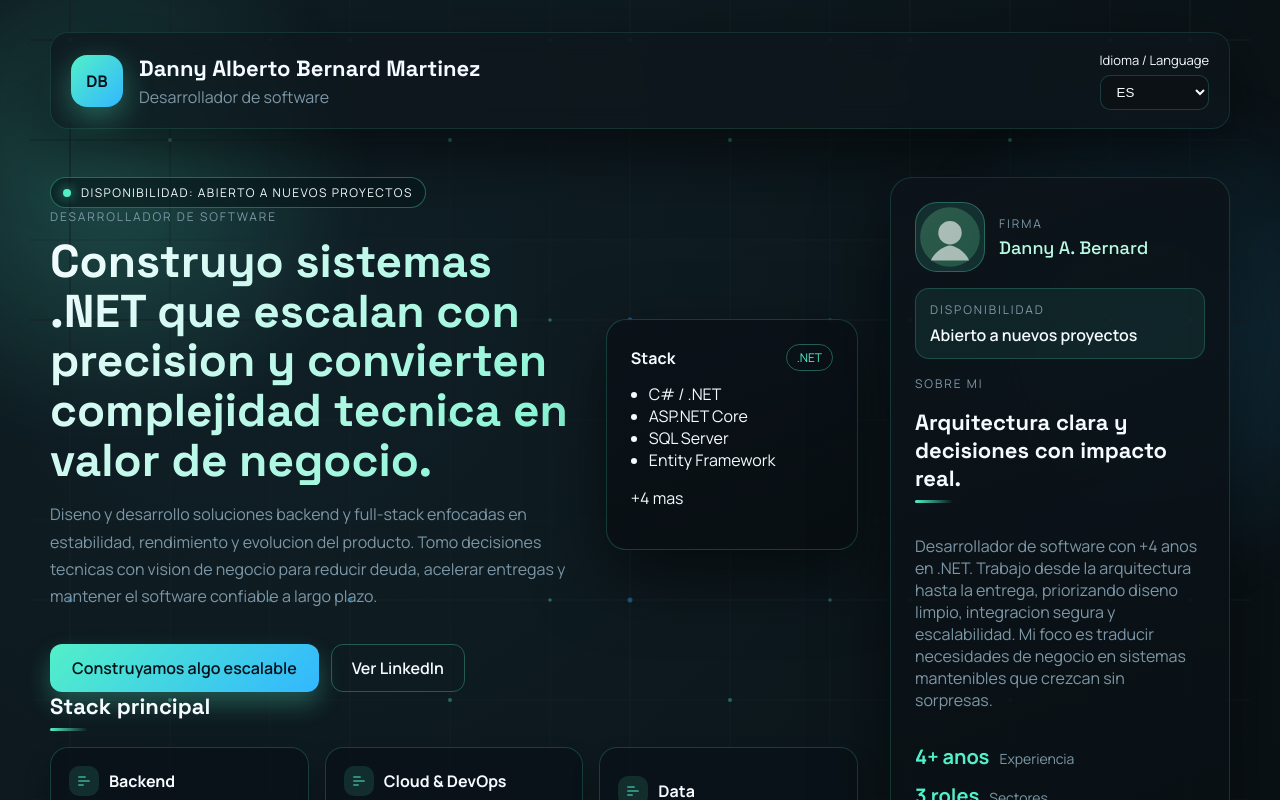
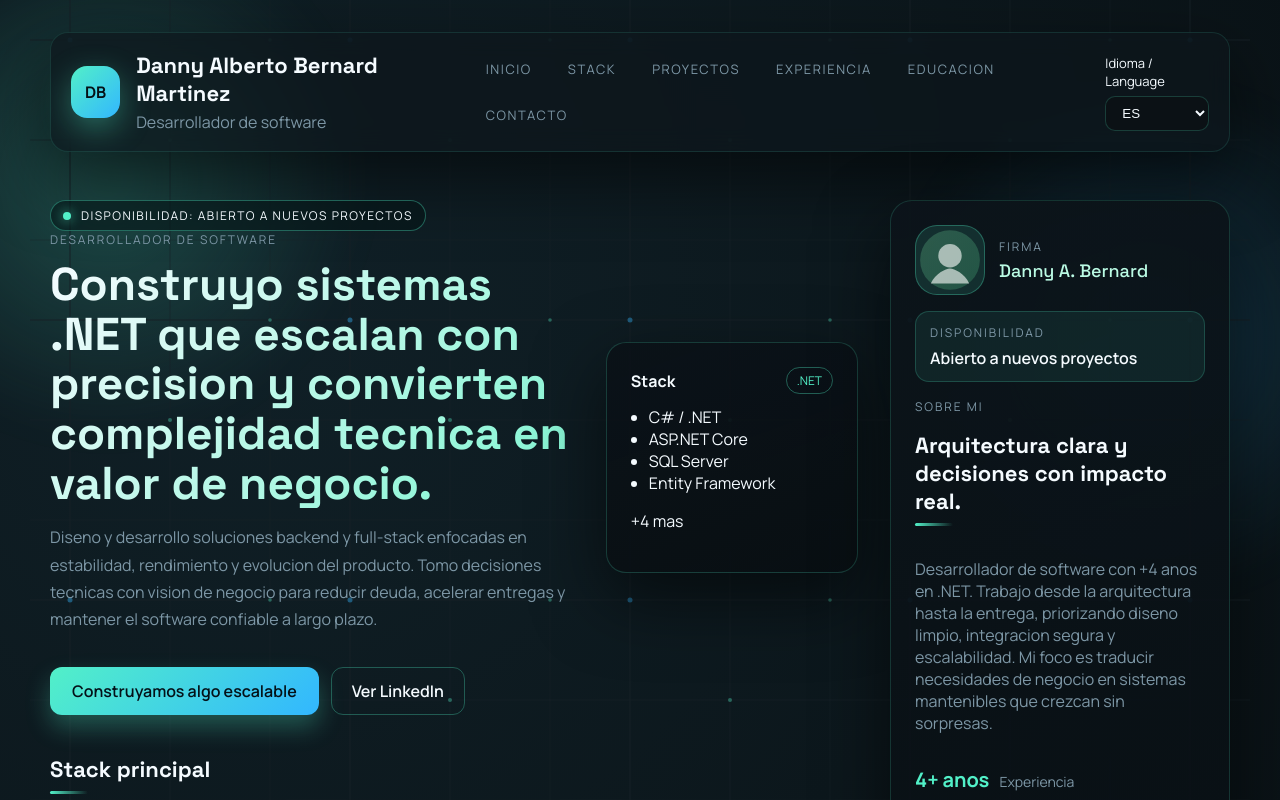
Before and after one commit to DannyBernard/Myportafolio, a React (Vite) app: page / in a window 1280 px wide. Shown: the top 800 px of the page. Built offline with nearby package versions, Linux system fonts and the light colour scheme.

Commit message:
Add section navigation and aligned layout

```diff
--- a/src/app/App.jsx
+++ b/src/app/App.jsx
@@ -49,6 +49,14 @@ export default function App() {
             <p className="role">{t.role}</p>
           </div>
         </div>
+        <nav className="site-nav" aria-label="Primary">
+          <a href="#inicio">{t.nav.home}</a>
+          <a href="#stack">{t.nav.stack}</a>
+          <a href="#proyectos">{t.nav.projects}</a>
+          <a href="#experiencia">{t.nav.experience}</a>
+          <a href="#educacion">{t.nav.education}</a>
+          <a href="#contacto">{t.nav.contact}</a>
+        </nav>
         <LanguageSwitcher lang={lang} onChange={setLang} />
       </header>
 
--- a/src/data/translations.js
+++ b/src/data/translations.js
@@ -124,6 +124,14 @@ export const translations = {
     contactCTA: "Lleva tu producto al siguiente nivel",
     contactLinkedInLabel: "Ver LinkedIn",
     contactLinkedInUrl: "https://www.linkedin.com/in/dannybernard",
+    nav: {
+      home: "Inicio",
+      stack: "Stack",
+      projects: "Proyectos",
+      experience: "Experiencia",
+      education: "Educacion",
+      contact: "Contacto"
+    },
     footer: "Portafolio de Danny Alberto Bernard Martinez"
   },
   en: {
@@ -251,6 +259,14 @@ export const translations = {
     contactCTA: "Take your product to the next level",
     contactLinkedInLabel: "View LinkedIn",
     contactLinkedInUrl: "https://www.linkedin.com/in/dannybernard",
+    nav: {
+      home: "Home",
+      stack: "Stack",
+      projects: "Projects",
+      experience: "Experience",
+      education: "Education",
+      contact: "Contact"
+    },
     footer: "Portfolio of Danny Alberto Bernard Martinez"
   }
 };
--- a/src/sections/Contact.jsx
+++ b/src/sections/Contact.jsx
@@ -1,6 +1,6 @@
 export default function Contact({ t }) {
   return (
-    <section className="section contact reveal">
+    <section id="contacto" className="section contact reveal">
       <div className="contact-header">
         <div>
           <p className="eyebrow">{t.contactEyebrow}</p>
--- a/src/sections/Education.jsx
+++ b/src/sections/Education.jsx
@@ -1,6 +1,6 @@
 export default function Education({ t }) {
   return (
-    <section className="section reveal">
+    <section id="educacion" className="section reveal">
       <h3 className="section-title">{t.educationTitle}</h3>
       <div className="timeline">
         {t.education.map((item) => (
--- a/src/sections/Experience.jsx
+++ b/src/sections/Experience.jsx
@@ -1,6 +1,6 @@
 export default function Experience({ t }) {
   return (
-    <section className="section reveal">
+    <section id="experiencia" className="section reveal">
       <h3 className="section-title">{t.experienceTitle}</h3>
       <div className="timeline">
         {t.experience.map((item) => (
--- a/src/sections/Hero.jsx
+++ b/src/sections/Hero.jsx
@@ -1,6 +1,6 @@
 export default function Hero({ t }) {
   return (
-    <section className="hero">
+    <section id="inicio" className="hero">
       <div className="hero-content reveal">
         <div className="hero-status">
           <span className="status-dot" aria-hidden="true" />
--- a/src/sections/Projects.jsx
+++ b/src/sections/Projects.jsx
@@ -1,6 +1,6 @@
 export default function Projects({ t }) {
   return (
-    <section className="section reveal">
+    <section id="proyectos" className="section reveal">
       <h3 className="section-title">{t.projectsTitle}</h3>
       <div className="grid">
         {t.projects.map((project) => (
--- a/src/sections/Skills.jsx
+++ b/src/sections/Skills.jsx
@@ -1,6 +1,6 @@
 export default function Skills({ t }) {
   return (
-    <section className="section reveal">
+    <section id="stack" className="section reveal">
       <h3 className="section-title">{t.skillsTitle}</h3>
       <div className="stack-grid">
         {t.skillsGroups.map((group) => (
--- a/src/styles/index.css
+++ b/src/styles/index.css
@@ -22,6 +22,10 @@ body {
   font-family: "Manrope", "Segoe UI", sans-serif;
   background: radial-gradient(circle at 20% 10%, #102027, #06090b 65%);
   color: var(--text);
+}
+
+html {
+  scroll-behavior: smooth;
 }
 
 a {
@@ -109,6 +113,29 @@ a {
   font-size: 13px;
 }
 
+.site-nav {
+  display: flex;
+  flex-wrap: wrap;
+  gap: 14px;
+  font-size: 13px;
+  text-transform: uppercase;
+  letter-spacing: 0.12em;
+}
+
+.site-nav a {
+  padding: 6px 10px;
+  border-radius: 999px;
+  border: 1px solid transparent;
+  color: var(--muted);
+  transition: color 0.2s ease, border-color 0.2s ease, background 0.2s ease;
+}
+
+.site-nav a:hover {
+  color: var(--text);
+  border-color: rgba(82, 240, 200, 0.3);
+  background: rgba(82, 240, 200, 0.08);
+}
+
 .lang-switch select {
   background: var(--surface);
   border: 1px solid rgba(82, 240, 200, 0.2);
@@ -122,6 +149,11 @@ a {
   grid-template-columns: minmax(0, 1fr) 340px;
   gap: 32px;
   align-items: start;
+}
+
+.content-main {
+  display: grid;
+  gap: 40px;
 }
 
 .content-aside {
@@ -274,6 +306,10 @@ a {
   display: flex;
   flex-direction: column;
   gap: 16px;
+}
+
+.section[id] {
+  scroll-margin-top: 120px;
 }
 
 .section-title {
@@ -663,4 +699,10 @@ a {
   .contact-header {
     flex-direction: column;
   }
+
+  .site-nav {
+    order: 3;
+    width: 100%;
+    justify-content: flex-start;
+  }
 }
```
